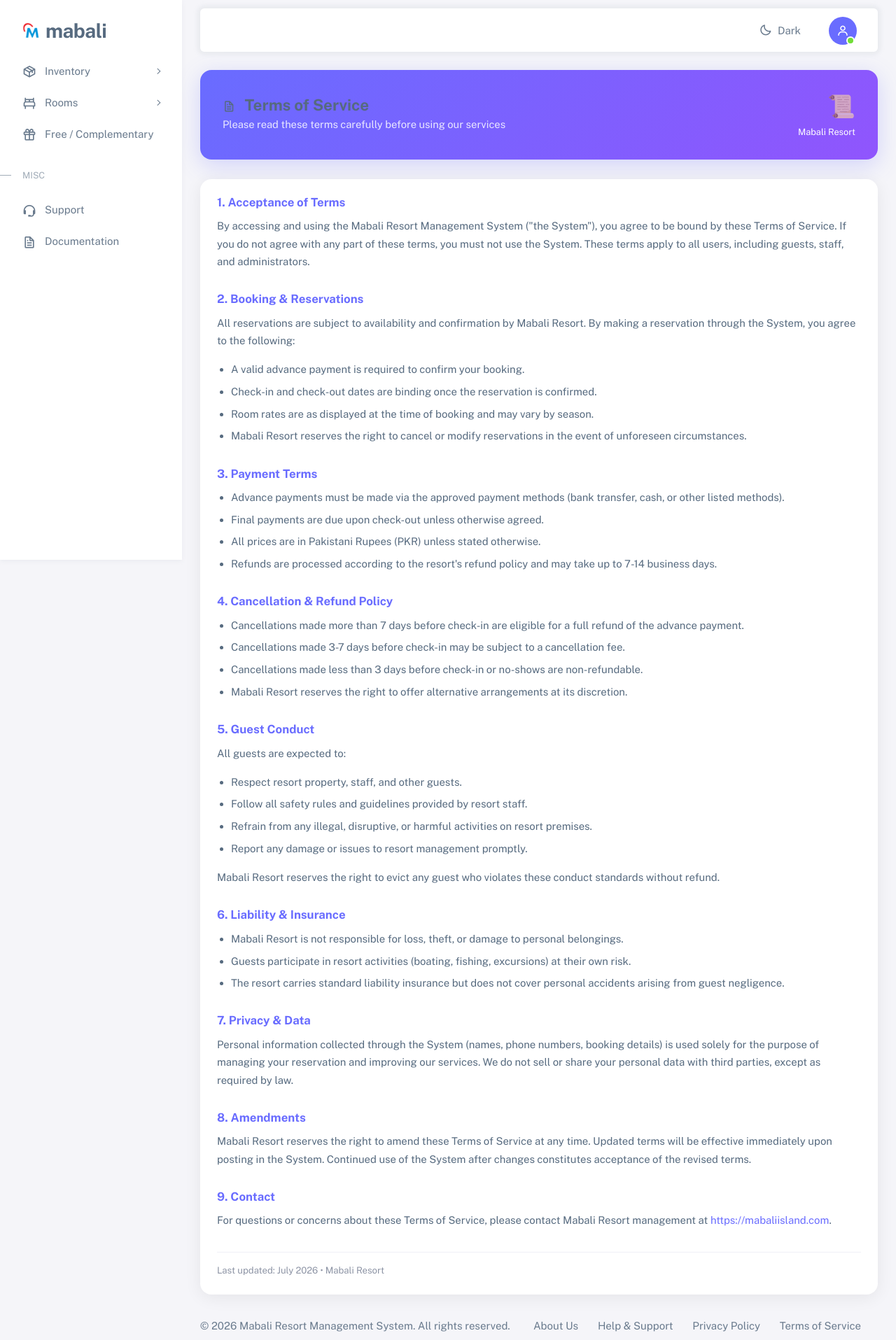
After one commit to 7aib/mabali_resort_management, a Django app: page /terms-of-service/ in a window 1280 px wide. The commit adds this page. Shown: the whole page at 70% size. Run offline with Django 5.2, Linux system fonts and the light colour scheme; some libraries are stand-ins or nearby versions.

Commit message:
feat: terms of service

```diff
--- a/mabali_resort_management/urls.py
+++ b/mabali_resort_management/urls.py
@@ -3,8 +3,11 @@ from django.urls import include, path
 from django.conf import settings
 from django.conf.urls.static import static
 
+from .views import terms_of_service_view
+
 urlpatterns = [
     path("admin/", admin.site.urls),
+    path("terms-of-service/", terms_of_service_view, name='terms_of_service'),
     path("", include("authentication.urls")),
     path("", include("dashboard.urls")),
     path("inventory/", include("inventory.urls")),
--- /dev/null
+++ b/mabali_resort_management/views.py
@@ -0,0 +1,7 @@
+"""Public pages views."""
+from django.shortcuts import render
+from django.http import HttpRequest, HttpResponse
+
+
+def terms_of_service_view(request: HttpRequest) -> HttpResponse:
+    return render(request, 'pages/terms_of_service.html')
--- a/templates/components/footer.html
+++ b/templates/components/footer.html
@@ -29,7 +29,7 @@
                     >Privacy Policy</a
                   >
                   <a
-                    href="#"
+                    href="{% url 'terms_of_service' %}"
                     class="footer-link me-4"
                     >Terms of Service</a
                   >
--- /dev/null
+++ b/templates/pages/terms_of_service.html
@@ -0,0 +1,145 @@
+{% extends "base.html" %}
+{% load static %}
+
+{% block title %}Terms of Service — {{ PROJECT_NAME }}{% endblock %}
+
+{% block extra_css %}
+<style>
+  .page-header {
+    background: linear-gradient(135deg, #696cff 0%, #9055fd 100%);
+    border-radius: 16px;
+    padding: 28px 32px;
+    margin-bottom: 28px;
+    color: #fff;
+    box-shadow: 0 8px 32px rgba(105, 108, 255, 0.25);
+  }
+  .page-header h4 { font-size: 1.4rem; font-weight: 700; margin: 0; }
+  .page-header p  { margin: 4px 0 0; opacity: .85; font-size: .92rem; }
+
+  .terms-card { border-radius: 16px; box-shadow: 0 4px 24px rgba(0,0,0,.07); }
+
+  .terms-section { margin-bottom: 2rem; }
+  .terms-section h5 {
+    font-weight: 700;
+    color: #696cff;
+    margin-bottom: 0.75rem;
+    font-size: 1.05rem;
+  }
+  .terms-section p,
+  .terms-section li {
+    color: #566a7f;
+    font-size: 0.93rem;
+    line-height: 1.7;
+  }
+  .dark-style .terms-section p,
+  .dark-style .terms-section li { color: #b4b7c1; }
+
+  .terms-section ul { padding-left: 1.25rem; }
+  .terms-section li { margin-bottom: 0.4rem; }
+
+  .terms-meta {
+    font-size: 0.82rem;
+    color: #8c93a4;
+    border-top: 1px solid #f0f0f6;
+    padding-top: 1rem;
+  }
+  .dark-style .terms-meta { border-top-color: #3a3b55; }
+</style>
+{% endblock %}
+
+{% block content %}
+
+<div class="page-header d-flex justify-content-between align-items-center">
+  <div>
+    <h4><i class="bx bx-file me-2"></i> Terms of Service</h4>
+    <p>Please read these terms carefully before using our services</p>
+  </div>
+  <div class="text-end d-none d-md-block">
+    <div style="font-size:2rem; opacity:.6;">&#128220;</div>
+    <small>{{ PROJECT_NAME }}</small>
+  </div>
+</div>
+
+<div class="card terms-card">
+  <div class="card-body px-4 py-4">
+
+    <div class="terms-section">
+      <h5>1. Acceptance of Terms</h5>
+      <p>By accessing and using the {{ PROJECT_NAME }} Management System ("the System"), you agree to be bound by these Terms of Service. If you do not agree with any part of these terms, you must not use the System. These terms apply to all users, including guests, staff, and administrators.</p>
+    </div>
+
+    <div class="terms-section">
+      <h5>2. Booking &amp; Reservations</h5>
+      <p>All reservations are subject to availability and confirmation by {{ PROJECT_NAME }}. By making a reservation through the System, you agree to the following:</p>
+      <ul>
+        <li>A valid advance payment is required to confirm your booking.</li>
+        <li>Check-in and check-out dates are binding once the reservation is confirmed.</li>
+        <li>Room rates are as displayed at the time of booking and may vary by season.</li>
+        <li>{{ PROJECT_NAME }} reserves the right to cancel or modify reservations in the event of unforeseen circumstances.</li>
+      </ul>
+    </div>
+
+    <div class="terms-section">
+      <h5>3. Payment Terms</h5>
+      <ul>
+        <li>Advance payments must be made via the approved payment methods (bank transfer, cash, or other listed methods).</li>
+        <li>Final payments are due upon check-out unless otherwise agreed.</li>
+        <li>All prices are in Pakistani Rupees (PKR) unless stated otherwise.</li>
+        <li>Refunds are processed according to the resort's refund policy and may take up to 7-14 business days.</li>
+      </ul>
+    </div>
+
+    <div class="terms-section">
+      <h5>4. Cancellation &amp; Refund Policy</h5>
+      <ul>
+        <li>Cancellations made more than 7 days before check-in are eligible for a full refund of the advance payment.</li>
+        <li>Cancellations made 3-7 days before check-in may be subject to a cancellation fee.</li>
+        <li>Cancellations made less than 3 days before check-in or no-shows are non-refundable.</li>
+        <li>{{ PROJECT_NAME }} reserves the right to offer alternative arrangements at its discretion.</li>
+      </ul>
+    </div>
+
+    <div class="terms-section">
+      <h5>5. Guest Conduct</h5>
+      <p>All guests are expected to:</p>
+      <ul>
+        <li>Respect resort property, staff, and other guests.</li>
+        <li>Follow all safety rules and guidelines provided by resort staff.</li>
+        <li>Refrain from any illegal, disruptive, or harmful activities on resort premises.</li>
+        <li>Report any damage or issues to resort management promptly.</li>
+      </ul>
+      <p>{{ PROJECT_NAME }} reserves the right to evict any guest who violates these conduct standards without refund.</p>
+    </div>
+
+    <div class="terms-section">
+      <h5>6. Liability &amp; Insurance</h5>
+      <ul>
+        <li>{{ PROJECT_NAME }} is not responsible for loss, theft, or damage to personal belongings.</li>
+        <li>Guests participate in resort activities (boating, fishing, excursions) at their own risk.</li>
+        <li>The resort carries standard liability insurance but does not cover personal accidents arising from guest negligence.</li>
+      </ul>
+    </div>
+
+    <div class="terms-section">
+      <h5>7. Privacy &amp; Data</h5>
+      <p>Personal information collected through the System (names, phone numbers, booking details) is used solely for the purpose of managing your reservation and improving our services. We do not sell or share your personal data with third parties, except as required by law.</p>
+    </div>
+
+    <div class="terms-section">
+      <h5>8. Amendments</h5>
+      <p>{{ PROJECT_NAME }} reserves the right to amend these Terms of Service at any time. Updated terms will be effective immediately upon posting in the System. Continued use of the System after changes constitutes acceptance of the revised terms.</p>
+    </div>
+
+    <div class="terms-section">
+      <h5>9. Contact</h5>
+      <p>For questions or concerns about these Terms of Service, please contact {{ PROJECT_NAME }} management at <a href="{{ WEBSITE_URL }}" target="_blank">{{ WEBSITE_URL }}</a>.</p>
+    </div>
+
+    <div class="terms-meta">
+      <p class="mb-0">Last updated: July 2026 &bull; {{ PROJECT_NAME }}</p>
+    </div>
+
+  </div>
+</div>
+
+{% endblock %}
```
